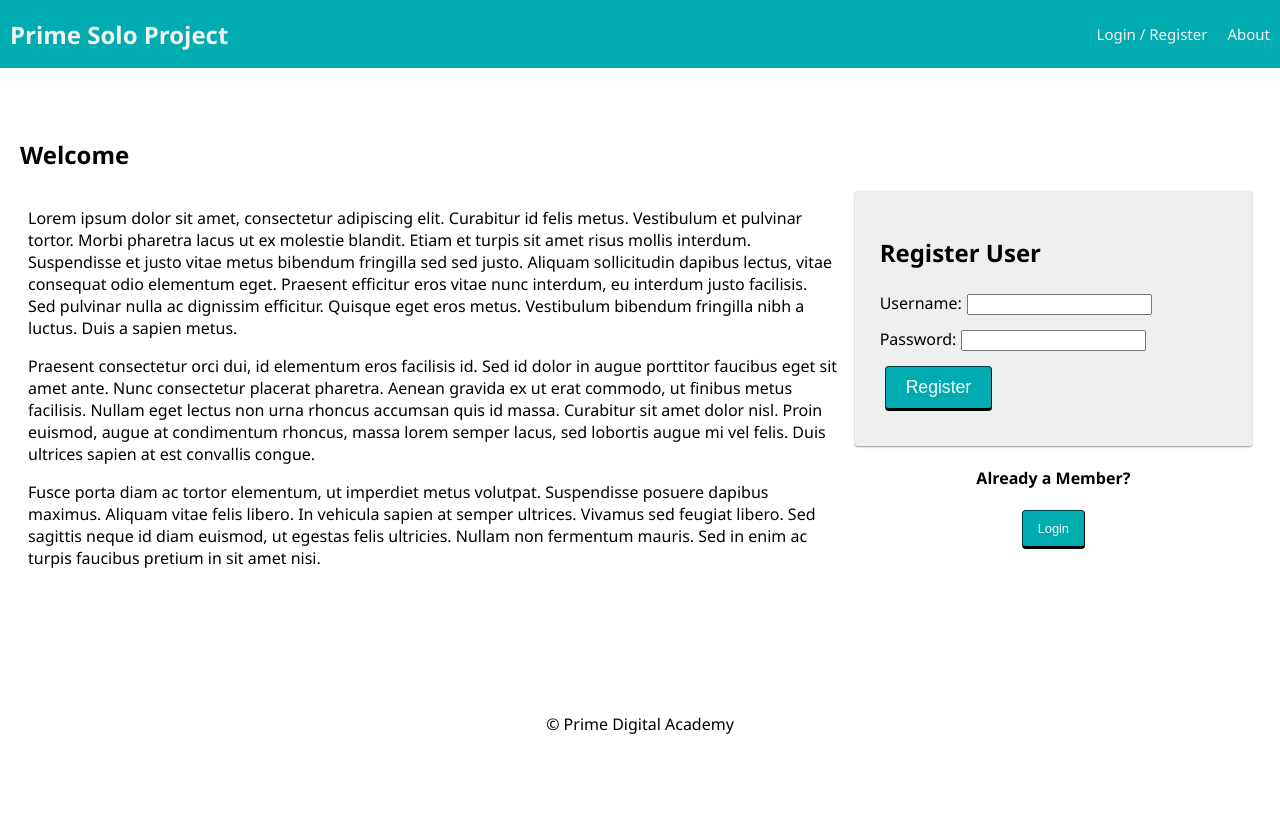
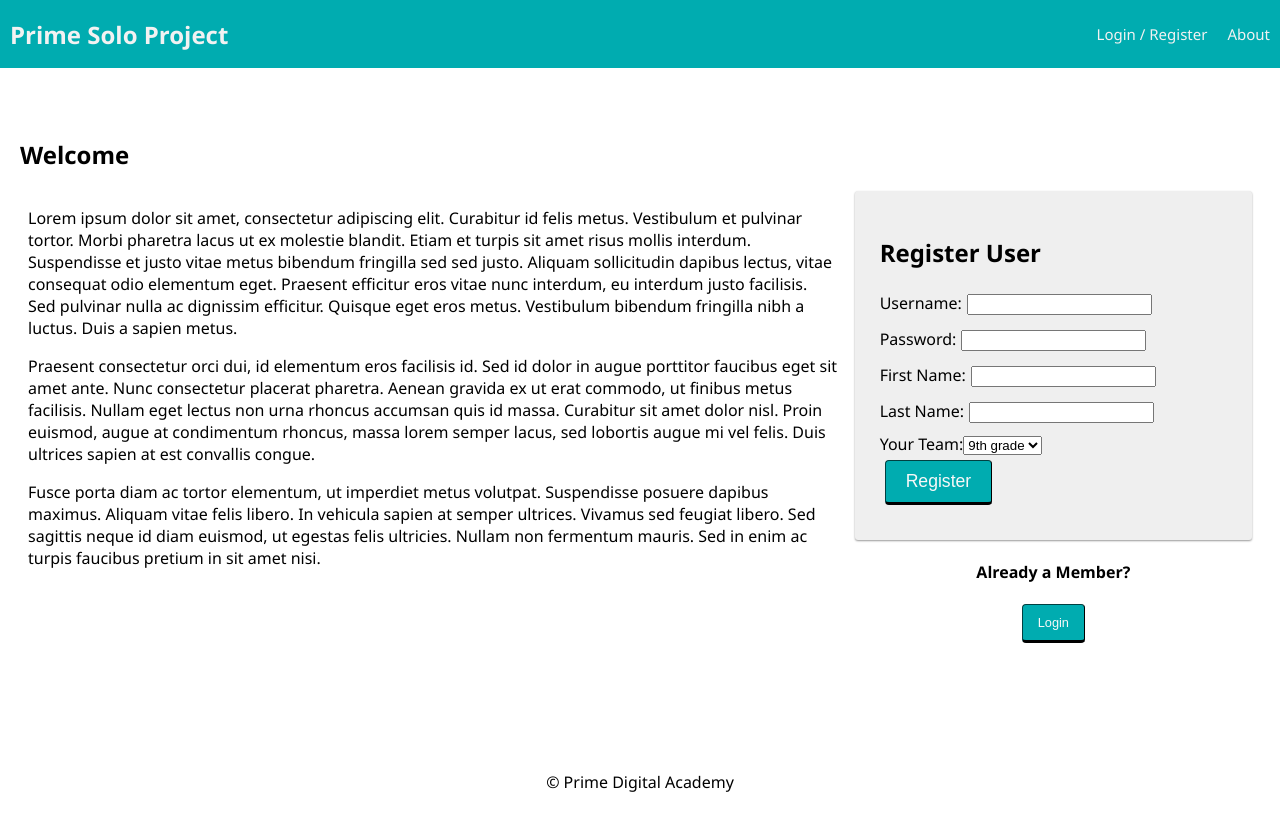
Before and after one commit to DevMinerIO/prime-solo-project, a React (Create React App) app: page /#/home in a window 1280 px wide. Built offline with nearby package versions, Linux system fonts and the light colour scheme; no server answers.

Commit message:
finished register sql query when trying to register new user

```diff
--- a/src/components/RegisterForm/RegisterForm.jsx
+++ b/src/components/RegisterForm/RegisterForm.jsx
@@ -4,17 +4,27 @@ import { useDispatch, useSelector } from 'react-redux';
 function RegisterForm() {
   const [username, setUsername] = useState('');
   const [password, setPassword] = useState('');
+  // added more local states for registering
+  const [firstName, setFirstName] = useState('');
+  const [lastName, setLastName] = useState('');
+  const [teamNumber, setTeamNumber] = useState(0);
+  // player/coach drop down will return a value of 1 for player and 2 for coach
+  const [accessLevel, setAccessLevel] = useState(1);
   const errors = useSelector((store) => store.errors);
   const dispatch = useDispatch();
 
   const registerUser = (event) => {
     event.preventDefault();
 
+    // should I take in a team_id?
     dispatch({
       type: 'REGISTER',
       payload: {
         username: username,
         password: password,
+        first_name: firstName,
+        last_name: lastName,
+        // access_level: accessLevel
       },
     });
   }; // end registerUser
@@ -51,6 +61,46 @@ function RegisterForm() {
           />
         </label>
       </div>
+      {/* created divs for team id and player or coach selector */}
+      <div>
+        <label htmlFor="first_name">First Name:
+          <input type="text" name="first_name" value={firstName}
+            required
+            onChange={(event) => setFirstName(event.target.value)}
+          />
+        </label>
+      </div>
+      <div>
+        <label htmlFor="last_name">Last Name:
+          <input type="text" name="last_name" value={lastName}
+            required
+            onChange={(event) => setLastName(event.target.value)}
+          />
+        </label>
+      </div>
+      <div>
+        <label htmlFor='teamid'>Your Team:</label>
+        <select required id="teamid"
+          onChange={(event) => setTeamNumber(event.target.value)}>
+          {/* values 1-4 to be sent to the database */}
+          <option value='1'>9th grade</option>
+          <option value='2'>B-squad</option>
+          <option value='3'>JV</option>
+          <option value='4'>Varsity</option>
+        </select>
+      </div>
+      {/* For now, don't give users the ability to say if they are a player or coach
+      which would change their access level. SEE BELOW FOR SELECTION OPTIONS */}
+
+      {/* <div> */}
+        {/* <label htmlFor='access_level'>Are you a player or coach?</label>
+        <select required id="access_level"
+          onChange={(event) => setAccessLevel(event.target.value)}> */}
+          {/* values 1-4 to be sent to the database */}
+          {/* <option value='1'>Player</option>
+          <option value='2'>Coach</option> */}
+        {/* </select> */}
+      {/* </div> */}
       <div>
         <input className="btn" type="submit" name="submit" value="Register" />
       </div>
```
Also changed, not shown: 1 other file (tests, documents, lock files or other folders).
